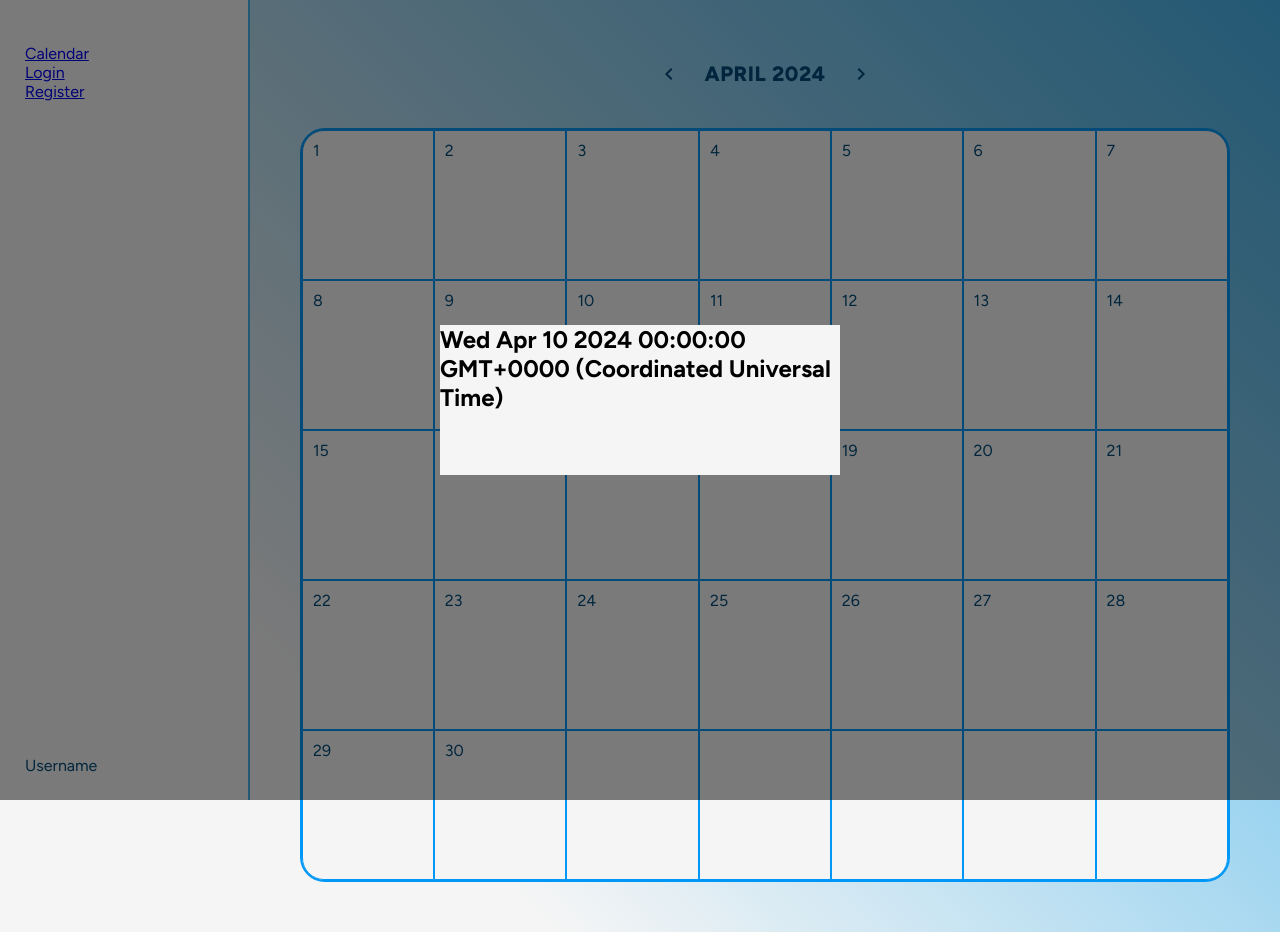
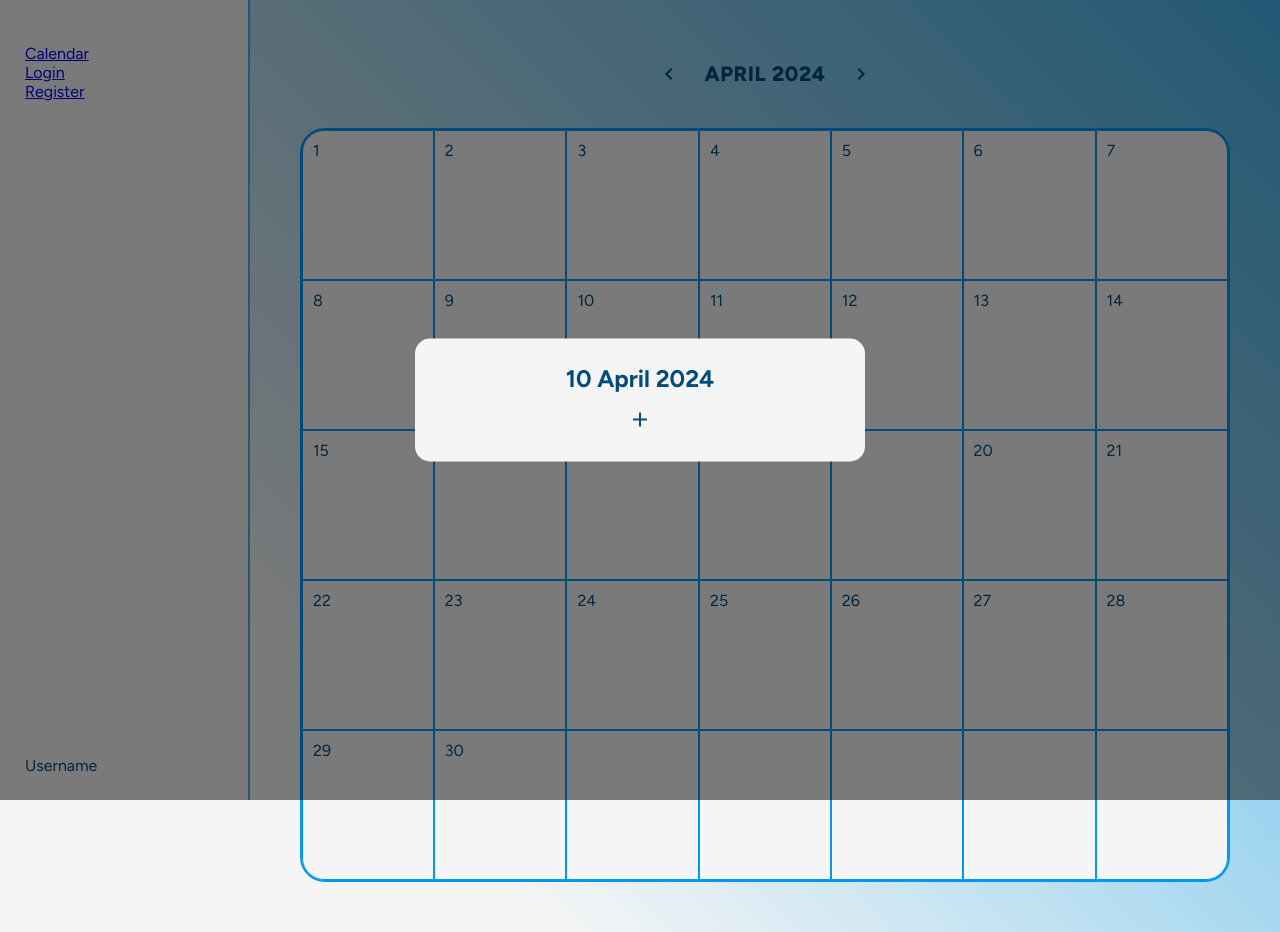
Before and after one commit to rubenruba/task-track-frontend, a React (Create React App) app: page /calendar in a window 1280 px wide. Both pictures are taken after a click on the element "10". Built offline with nearby package versions, Linux system fonts and the light colour scheme.

Commit message:
Add modal to calendar days and task, user models

```diff
--- a/package.json
+++ b/package.json
@@ -12,6 +12,7 @@
     "@testing-library/react": "^13.4.0",
     "@testing-library/user-event": "^13.5.0",
     "moment": "^2.30.1",
+    "nanoid": "3",
     "react": "^18.2.0",
     "react-dom": "^18.2.0",
     "react-router-dom": "^6.22.3",
--- a/src/components/calendarDay/calendarDay.sass
+++ b/src/components/calendarDay/calendarDay.sass
@@ -14,14 +14,4 @@
     &:nth-child(35)
         border-radius: 0 0 22px 0
     &:hover
-        background-color: #e0f4ff
-
-.calendar-day-modal
-    position: absolute
-    top: 50%
-    left: 50%
-    transform: translate(-50%, -50%)
-    outline: none
-    width: 400px
-    height: 150px
-    background-color: $white
+        background-color: $hoverBlue
--- a/src/components/calendarDay/calendarDay.tsx
+++ b/src/components/calendarDay/calendarDay.tsx
@@ -1,14 +1,13 @@
 import { FC, useState } from "react";
-import { Modal } from "@mui/material";
+import { CalendarDayModal } from "../../views/calendarDayModal/calendarDayModal";
 import "./calendarDay.sass";
 
 interface CalendarDayProps {
   day: number;
-  index: number;
   date: Date;
 }
 
-export const CalendarDayComponent: FC<{ props: CalendarDayProps }> = ({ props }) => {
+export const CalendarDayComponent: FC<CalendarDayProps> = ({ day, date }) => {
   const [open, setOpen] = useState<boolean>(false);
 
   const handleClose = () => {
@@ -18,14 +17,10 @@ export const CalendarDayComponent: FC<{ props: CalendarDayProps }> = ({ props })
   return (
     <>
       <div className="calendar-day" onClick={() => setOpen(true)}>
-        <p>{props.day !== 0 && props.day}</p>
+        <p>{day !== 0 && day}</p>
       </div>
 
-      <Modal open={open} onClose={handleClose}>
-        <div className="calendar-day-modal">
-            <h2>{props.date.toString()}</h2>
-        </div>
-      </Modal>
+      <CalendarDayModal date={date} open={open} handleClose={handleClose}/>
     </>
   );
 };
--- /dev/null
+++ b/src/components/calendarDayTask/calendarDayTask.sass
@@ -0,0 +1,16 @@
+@import 'src/sass/variables'
+
+.day-task, .day-task div
+    display: flex
+    flex-direction: row
+    align-items: center
+    justify-content: space-between
+
+.day-task
+    padding: 0 5px
+    border-top: 1px solid transparent
+    border-bottom: 1px solid transparent
+    &:hover
+        background-color: $hoverBlue
+        border-top: 1px solid $darkBlue
+        border-bottom: 1px solid $darkBlue
--- /dev/null
+++ b/src/components/calendarDayTask/calendarDayTask.tsx
@@ -0,0 +1,54 @@
+import { FC, useState } from "react";
+import { TaskModel } from "../../models/task";
+import { Checkbox, IconButton, Menu, MenuItem } from "@mui/material";
+import MoreVertIcon from "@mui/icons-material/MoreVert";
+import ModeEditIcon from "@mui/icons-material/ModeEdit";
+import DeleteOutlineIcon from "@mui/icons-material/DeleteOutline";
+import "./calendarDayTask.sass";
+
+interface DayTaskProps {
+  task: TaskModel;
+  setCompleted: Function;
+  deleteTask: Function;
+}
+
+export const CalendarDayTask: FC<DayTaskProps> = ({ task, setCompleted, deleteTask }) => {
+  const [anchor, setAnchor] = useState<null | HTMLElement>(null);
+  const open = Boolean(anchor);
+  const darkBlue = { color: "#014B7A" };
+
+  const handleDelete = () => {
+    setAnchor(null);
+    deleteTask(task);
+  };
+
+  const handleComplete = () => {
+    setAnchor(null);
+    setCompleted(task);
+  };
+
+  return (
+    <div className="day-task">
+      <div>
+        <Checkbox
+          onClick={handleComplete}
+          checked={task.completed}
+          style={{ color: "#0197F6" }}
+        />
+        <p>{task.text}</p>
+      </div>
+      <IconButton onClick={(e) => setAnchor(e.currentTarget)} size="small">
+        <MoreVertIcon sx={darkBlue} />
+      </IconButton>
+
+      <Menu anchorEl={anchor} open={open} onClose={() => setAnchor(null)}>
+        <MenuItem>
+          <ModeEditIcon sx={darkBlue} />
+        </MenuItem>
+        <MenuItem onClick={handleDelete}>
+          <DeleteOutlineIcon sx={darkBlue} />
+        </MenuItem>
+      </Menu>
+    </div>
+  );
+};
--- /dev/null
+++ b/src/models/task.ts
@@ -0,0 +1,7 @@
+export interface TaskModel {
+  id: string;
+  date: string;
+  text: string;
+  completed: boolean;
+  user: string[];
+}
--- a/src/sass/variables.sass
+++ b/src/sass/variables.sass
@@ -1,5 +1,6 @@
 $normalBlue: #0197F6
 $lightBlue: #47B4EB
+$hoverBlue: #e0f4ff
 $darkBlue: #014B7A
 $cyan: #448FA3
 $lightCyan: #68C5DB
--- a/src/views/calendar/calendar.tsx
+++ b/src/views/calendar/calendar.tsx
@@ -1,7 +1,6 @@
 import { FC, useEffect, useState } from "react";
 import { MenuComponent } from "../../components/menu/menu";
 import { CalendarDayComponent } from "../../components/calendarDay/calendarDay";
-import { getMonthString } from "../../utils/getMonthString";
 import { IconButton } from "@mui/material";
 import { DatePickerCustom } from "../../components/datePicker/datePicker";
 import ChevronLeftIcon from '@mui/icons-material/ChevronLeft';
@@ -52,8 +51,8 @@ export const Calendar: FC = () => {
                     </IconButton>
                 </div>
                 <div className="calendar-days">
-                    {days.length > 0 && days.map((day, idx) => {
-                        return <CalendarDayComponent props={{day: day, index: idx, date: new Date(date.getFullYear(), date.getMonth(), day)}}/>
+                    {days.length > 0 && days.map((day) => {
+                        return <CalendarDayComponent day={day} date={new Date(date.getFullYear(), date.getMonth(), day)}/>
                     })}
                 </div>
             </div>
--- /dev/null
+++ b/src/views/calendarDayModal/calendarDayModal.sass
@@ -0,0 +1,29 @@
+@import 'src/sass/variables'
+
+.calendar-day-modal
+    position: absolute
+    top: 50%
+    left: 50%
+    transform: translate(-50%, -50%)
+    outline: none
+    min-width: 400px
+    max-width: 1000px
+    background-color: $white
+    border-radius: 15px
+    padding: 25px
+    color: $darkBlue
+    h2
+        text-align: center
+        margin-bottom: 10px
+    .add-button
+        margin: auto
+        text-align: center
+        input
+            margin-top: 5px
+            padding: 5px
+            border-radius: 10px
+            width: 200px
+            font-size: 0.9em
+            &:focus
+                border: 2px solid $darkBlue
+                outline: none
--- /dev/null
+++ b/src/views/calendarDayModal/calendarDayModal.tsx
@@ -0,0 +1,86 @@
+import { IconButton, Modal } from "@mui/material";
+import { FC, useState } from "react";
+import { TaskModel } from "../../models/task";
+import { nanoid } from "nanoid";
+import { CalendarDayTask } from "../../components/calendarDayTask/calendarDayTask";
+import moment from "moment";
+import AddIcon from "@mui/icons-material/Add";
+import "./calendarDayModal.sass";
+
+interface ModalProps {
+  date: Date;
+  open: boolean;
+  handleClose: Function;
+}
+
+export const CalendarDayModal: FC<ModalProps> = ({ date, open, handleClose }) => {
+  const [tasks, setTasks] = useState<TaskModel[]>([]);
+  const [add, setAdd] = useState(false);
+  const momentDate = moment(date);
+
+  const addTask = (inputValue: string) => {
+    if (inputValue !== "") {
+      const newTask = {
+        id: nanoid(),
+        date: momentDate.format("DD-MM-YYYY"),
+        text: inputValue,
+        user: [], // TO DO - Add current user id
+        completed: false,
+      };
+      setTasks([...tasks, newTask]);
+    }
+
+    setAdd(false);
+  };
+
+  const deleteTask = (task: TaskModel) => {
+    const newTasks = tasks.filter((t) => t.id !== task.id);
+    setTasks(newTasks);
+  };
+
+  const setCompleted = (task: TaskModel) => {
+    const newTasks = tasks.map((t) => {
+      if (t.id === task.id) task.completed = !task.completed;
+
+      return t;
+    });
+    setTasks(newTasks);
+  };
+
+  return (
+    <Modal open={open} onClose={() => handleClose()}>
+      <div className="calendar-day-modal">
+        <h2>{momentDate.format("D MMMM YYYY")}</h2>
+        <div className="day-tasks-container">
+          {tasks.map((task) => {
+            return (
+              <CalendarDayTask
+                task={task}
+                setCompleted={setCompleted}
+                deleteTask={deleteTask}
+              />
+            );
+          })}
+        </div>
+        <div className="add-button">
+          {!add && (
+            <IconButton onClick={() => setAdd(true)} size="small">
+              <AddIcon style={{ color: "#014B7A" }} />
+            </IconButton>
+          )}
+          {add && (
+            <input
+              type="text"
+              autoFocus
+              onBlur={(e) => addTask(e.target.value)}
+              onKeyDown={(e) =>
+                e.key === "Enter" &&
+                addTask((e.target as HTMLInputElement).value)
+              }
+            />
+          )}
+        </div>
+      </div>
+    </Modal>
+  );
+};
```
Also changed, not shown: src/models/user.ts (added, +9 -0 lines), 1 other file (tests, documents, lock files or other folders).
